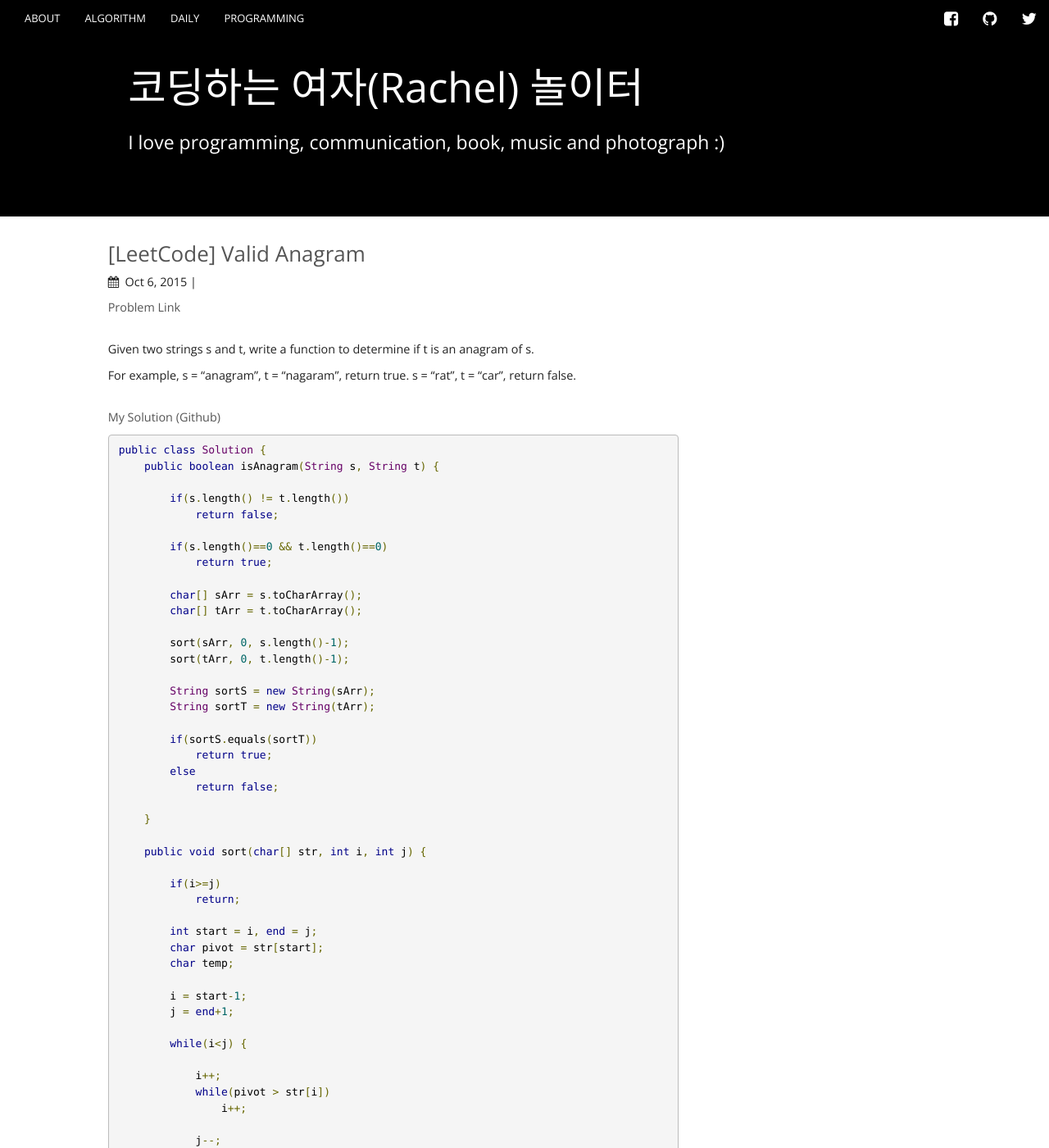
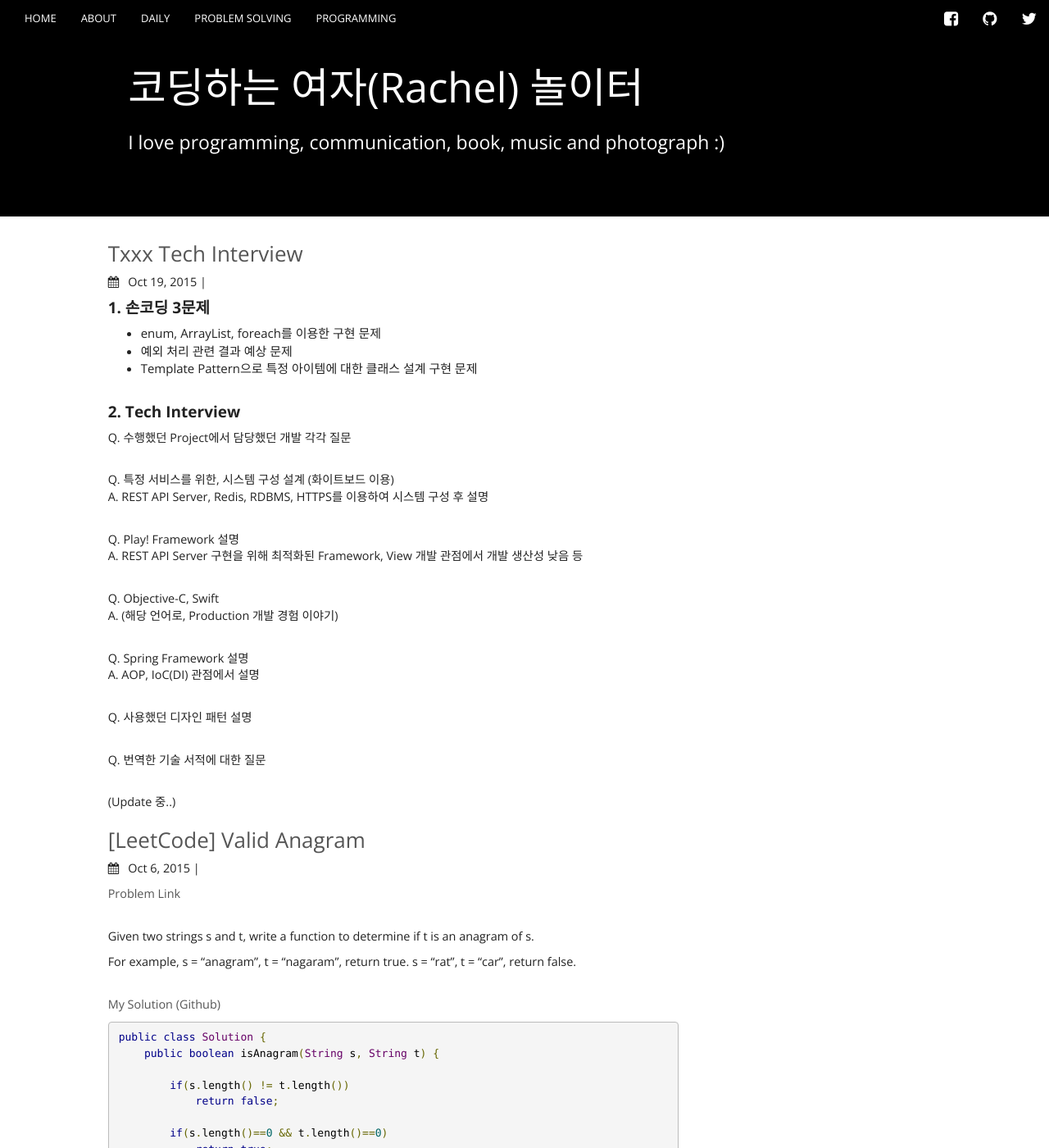
Before and after one commit to gudnam/mjpark03.github.io, a Jekyll site: the page built from index.html, in a window 1280 px wide and 1400 px high. Shown: the whole window at 82% size. Built offline with Jekyll 4.4.1, drawn with Linux system fonts in a browser that asks for light colours; nearby versions of some CDN libraries.

Commit message:
Add HOME menu & daily/001 - Txxx Tech Interview

```diff
--- a/algorithm.md
+++ b/04.ps.md
@@ -1,7 +1,7 @@
 ---
 layout: page
-title: ALGORITHM
-permalink: /algorithm/
+title: PROBLEM SOLVING
+permalink: /ps/
 ---
 
 
@@ -9,7 +9,7 @@ permalink: /algorithm/
 {% assign t = tag | first %}
 {% assign posts = tag | last %}
 
-{% assign t = 'algorithm' %}
+{% assign t = 'ps' %}
 
 <ul>
 	{% for post in posts %}
--- a/_posts/2015-09-27-algorithm-001.markdown
+++ b/_posts/2015-09-27-ps-001.markdown
@@ -5,8 +5,8 @@ date:   2015-09-28 15:26:00
 categories: algorithm
 author: Rachel Park
 comments: true
-tags: [algorithm]
-permalink: algorithm/001
+tags: [ps]
+permalink: ps/001
 ---
 
 
--- a/_posts/2015-10-06-algorithm-002.markdown
+++ b/_posts/2015-10-06-ps-002.markdown
@@ -5,8 +5,8 @@ date:   2015-10-06 15:26:00
 categories: algorithm
 author: Rachel Park
 comments: true
-tags: [algorithm]
-permalink: algorithm/002
+tags: [ps]
+permalink: ps/002
 ---
 
 
--- /dev/null
+++ b/_posts/2015-10-19-daily-001.markdown
@@ -0,0 +1,40 @@
+---
+layout: post
+title:  "Txxx Tech Interview"
+date:   2015-10-19 20:35:00
+categories: daily
+author: Rachel Park
+comments: true
+tags: [secret]
+permalink: daily/001
+---
+
+
+<h4><b>1. 손코딩 3문제</b></h4>
+
+* enum, ArrayList, foreach를 이용한 구현 문제
+* 예외 처리 관련 결과 예상 문제
+* Template Pattern으로 특정 아이템에 대한 클래스 설계 구현 문제
+<br/><br/>
+
+<h4><b>2. Tech Interview</b></h4>
+
+Q. 수행했던 Project에서 담당했던 개발 각각 질문<br/><br/>
+
+Q. 특정 서비스를 위한, 시스템 구성 설계 (화이트보드 이용)<br/>
+A. REST API Server, Redis, RDBMS, HTTPS를 이용하여 시스템 구성 후 설명<br/><br/>
+
+Q. Play! Framework 설명<br/>
+A. REST API Server 구현을 위해 최적화된 Framework, View 개발 관점에서 개발 생산성 낮음 등<br/><br/>
+
+Q. Objective-C, Swift<br/>
+A. (해당 언어로, Production 개발 경험 이야기)<br/><br/>
+
+Q. Spring Framework 설명<br/>
+A. AOP, IoC(DI) 관점에서 설명<br/><br/>
+
+Q. 사용했던 디자인 패턴 설명<br/><br/>
+
+Q. 번역한 기술 서적에 대한 질문<br/><br/>
+
+(Update 중..)
```
Also changed, not shown: 01.home.md (added, +5 -0 lines), index.html (+5 -3 lines), 02.about.md (renamed from about.md), 03.daily.md (renamed from daily.md), 05.programming.md (renamed from programming.md), 2 other files.
